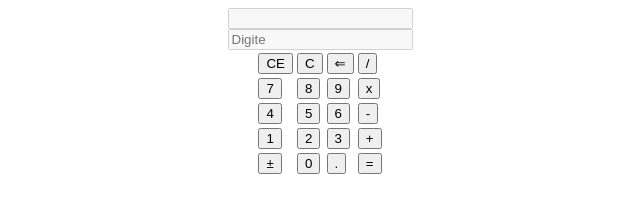
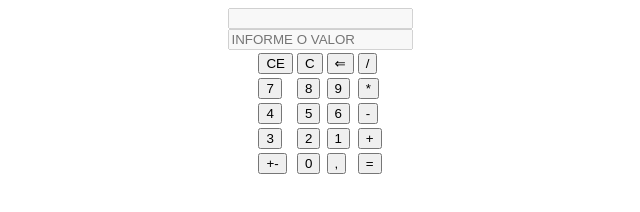
Before and after one commit to Luis-Gritz/Desenvolvimento-Web, a plain HTML site: page Calculadora.html in a window 1280 px wide. Shown: the full height of the page, 320-960 px from the left. Drawn offline with Linux system fonts and the light colour scheme.

Commit message:
Update Calculadora.html

```diff
--- a/Calculadora.html
+++ b/Calculadora.html
@@ -1,28 +1,23 @@
-<!DOCTYPE html>
+<html lang="en">
+<head>
 
-<html lang="en">
-
-<head>
     <meta charset="UTF-8">
     <meta name="viewport" content="width=device-width, initial-scale=1.0">
     <meta http-equiv="X-UA-Compatible" content="ie=edge">
-    <link rel="stylesheet" type="text/css" href="estilo.css">
+    <link rel="stylesheet" type="text/css" href="style.css">
 
     <title>Calculadora</title>
 
 </head>
 
 <script language="javascript">
-
         op = "";
         num1 = "";
         num2 = "";
         resp = "";
-
         function mostra(x) {
             document.formulario.calculo.value += x;
         }
-
         function coleta(y) {
             if (op == "") {
                 op = y;
@@ -34,7 +29,6 @@
                 alert("Não é possível realizar duas operacões");
             }
         }
-
         function calcula() {
             if (op == "") {
                 alert("Selecione uma operação");
@@ -46,7 +40,6 @@
                 document.formulario.calculo2.value = "";
             }
         }
-
         function novocalculo() {
             num1 = "";
             num2 = "";
@@ -54,111 +47,108 @@
             resp = "";
             document.formulario.calculo.value = "";
         }
-
         function limpa() {
             document.formulario.calculo.value = "";
             document.formulario.calculo2.value = "";
         }
-
         function apagaValor() {
             valorAtual = calculo.value;
             valorNovo = valorAtual.substring(0, valorAtual.length - 1);
             calculo.value = valorNovo;
         }
-
         function trocaSinal() {
             if (calculo != "") {
                 valor = calculo.value;
                 calculo.value = valor * -1;
             }
         }
-
     </script>
 
 <body>
 <center>
-    <div class="calculadora">
+<div class="calculadora"></div>
 <table>
 <form name="formulario">
-    <input class="visor2" type="text" id="calculo2" readonly="readonly" disabled="disabled">
+<input class="visor1" type="text" id="calculo2" readonly="readonly" disabled="disabled" />
 <br/>
-    <input class="visor" type="text" id="calculo" readonly="readonly" disabled="disabled" placeholder="Digite " />
+<input class="visor2" type="text" id="calculo" readonly="readonly" disabled="disabled" placeholder="INFORME O VALOR" />
 </form>
 <tr>
     <td>
-    <input class="acao" type="button" value="CE" id="Rest" onclick="novocalculo();" />
+    <input type="button" value="CE" class="botoens" onclick="novocalculo();"/>
     </td>
     <td>
-    <input class="acao" type="button" value="C" id="limpa" onclick="limpa();"> </td>
-<td>
-    <input class="acao" type="button" value="&lArr;" id="apaga" onclick="apagaValor()" />
+    <input type="button" value="C" class="botoens" onclick="limpa();" />
 </td>
 <td>
-    <input class="sinal" type="button" value="/" id="botao/" onclick="coleta('/');">
+    <input type="button" value="&lArr;" class="botoens" onclick="apagaValor();"/>
+</td>
+<td>
+    <input type="button" value="/" class="operacoes" onclick="coleta('/');"/>
 </td>
 </tr>
 <tr>
     <td>
-    <input class="numero" type="button" value="7" id="botao7" onclick="mostra(7);">
+    <input type="button" value="7" class="numeros"onclick="mostra('7');" />
 </td>
 <td>
-   <input class="numero" type="button" value="8" id="botao8" onclick="mostra(8);">
+    <input type="button" value="8" class="numeros" onclick="mostra('8');"/>
 </td>
 <td>
-   <input class="numero" type="button" value="9" id="botao9" onclick="mostra(9);">
+    <input type="button" value="9" class="numeros" onclick="mostra('9');"/>
 </td>
 <td>
-  <input class="sinal" type="button" value="x" id="botao*" onclick="coleta('*');">
- </td>
-
-</tr>
- <tr>
-<td>
-   <input class="numero" type="button" value="4" id="botao4" onclick="mostra(4);">
-</td>
- <td>
-   <input class="numero" type="button" value="5" id="botao5" onclick="mostra(5);">
- </td>
-<td>
-   <input class="numero" type="button" value="6" id="botao6" onclick="mostra(6);">
-</td>
-<td>
-    <input class="sinal" type="button" value="-" id="botao-" onclick="coleta('-');">
+    <input type="button" value="*" class="operacoes" onclick="coleta('*');"/>
 </td>
 </tr>
 <tr>
     <td>
-      <input class="numero" type="button" value="1" id="botao1" onclick="mostra(1);">
+    <input type="button" value="4" class="numeros" onclick="mostra('4');"/>
 </td>
 <td>
-   <input class="numero" type="button" value="2" id="botao2" onclick="mostra(2);">
+    <input type="button" value="5" class="numeros" onclick="mostra('5');"/>
 </td>
 <td>
-   <input class="numero" type="button" value="3" id="botao3" onclick="mostra(3);">
+    <input type="button" value="6" class="numeros" onclick="mostra('6');"/>
 </td>
 <td>
-   <input class="sinal" type="button" value="+" id="botao+" onclick="coleta('+');">
+    <input type="button" value="-" class="operacoes" onclick="coleta('-');"/>
 </td>
 </tr>
 <tr>
     <td>
-    <input class="sinal" type="button" value="&plusmn;" id="botao+-" onclick="trocaSinal();" />
+    <input type="button" value="3" class="numeros" onclick="mostra('3');"/>
 </td>
 <td>
-     <input class="numero" type="button" value="0" id="botao0" onclick="mostra(0);" />
+    <input type="button" value="2" class="numeros" onclick="mostra('2');"/>
 </td>
 <td>
-    <input class="sinal" type="button" value="." id="ponto" onclick="mostra('.');"> </td>
+    <input type="button" value="1" class="numeros" onclick="mostra('1');"/>
+</td>
 <td>
-    <input class="sinal" type="button" value="=" id="botao=" onclick="calcula();" />
+    <input type="button" value="+" class="operacoes" onclick="coleta('+');"/>
+</td>
+</tr>
+<tr>
+<td>
+    <input type="button" value="+-" id="btnInverter" class="botoens" onclick="trocaSinal();"/>
+</td>
+<td>
+    <input type="button" value="0" class="numeros" onclick="mostra('0');"/>
+</td>
+<td>
+    <input type="button" value="&comma;" class="botoens" onclick="mostra('.');"/>
+</td>
+<td>
+    <input type="button" value="&equals;" class="botoens" onclick="calcula();"/>
 </td>
 </tr>
 <tr>
 </tr>
-
+<tr>
+</tr>
 </table>
 </div>
 </center>
 </body>
-
     </html>
```
Lines whose indentation alone changed are shown as unchanged.
